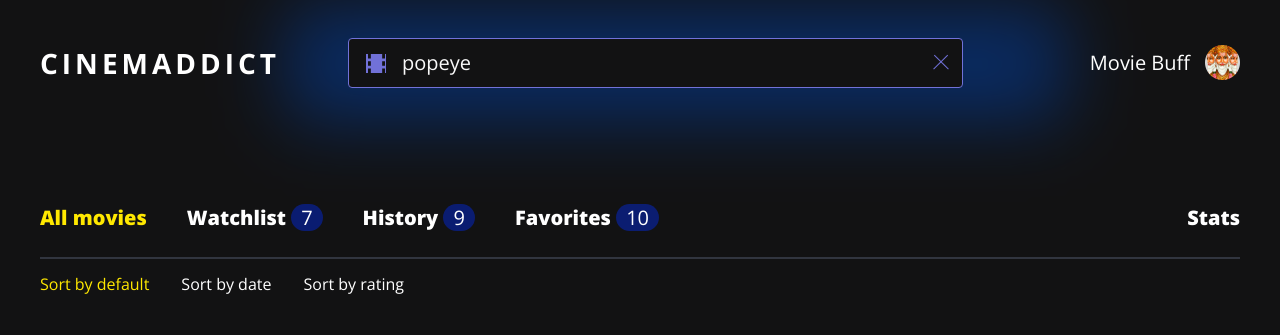
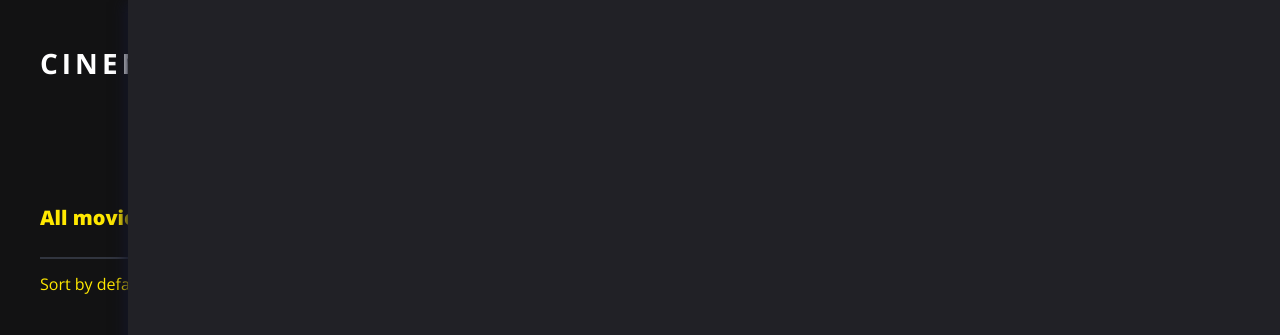
Before and after one commit to ilg2005/577479-cinemaddict-9, a website built with webpack: page public/index.html in a window 1280 px wide. Shown: the top 335 px of the page. Built offline with nearby package versions, Linux system fonts and the light colour scheme.

Commit message:
class PopupContainer

```diff
--- a/public/css/main.css
+++ b/public/css/main.css
@@ -527,7 +527,6 @@ button {
 
 .film-details {
   position: fixed;
-  display: none;
   height: 100vh;
   top: 0;
   right: 0;
--- a/src/components/popup-container.js
+++ b/src/components/popup-container.js
@@ -1,5 +1,16 @@
-export const getPopupContainerMarkup = () => (`
-<section class="film-details">
+import {utils} from "./utils.js";
+
+export default class PopupContainer {
+  getElement() {
+    if (!this._element) {
+      this._element = utils.createElement(this.getTemplate());
+    }
+
+    return this._element;
+  }
+
+  getTemplate() {
+    return `<section class="film-details">
   <form class="film-details__inner" action="" method="get">
     <div class="form-details__top-container">
     </div>
@@ -10,5 +21,6 @@ export const getPopupContainerMarkup = () => (`
     <div class="form-details__bottom-container">
     </div>
   </form>
-</section>
-`);
+</section>`;
+  }
+}
--- a/src/main.js
+++ b/src/main.js
@@ -8,9 +8,9 @@ import ContentContainer from "./components/content-container.js";
 import Film from "./components/film.js";
 import ShowMoreBtn from "./components/show-more-btn.js";
 import Footer from "./components/footer.js";
+import PopupContainer from "./components/popup-container.js";
 
 /*
-import {getPopupContainerMarkup} from "./components/popup-container.js";
 import {getPopupContentMarkup} from "./components/popup-top-content.js";
 import {getUserRatingMarkup} from "./components/popup-user-rating.js";
 import {getCommentsMarkup} from "./components/popup-comments.js";
@@ -115,13 +115,14 @@ if (!FILMS.length) {
   const footer = new Footer(FILMS);
   utils.render(document.querySelector(`.footer__statistics`), footer.getElement(), `beforeend`);
 
-/*
-  renderElement(document.querySelector(`body`), getPopupContainerMarkup());
+  const popupContainer = new PopupContainer();
+  utils.render(document.querySelector(`body`), popupContainer.getElement(), `beforeend`);
 
   const popupTopContainerElement = document.querySelector(`.form-details__top-container`);
   const popupMiddleContainerElement = document.querySelector(`.form-details__middle-container`);
   const popupBottomContainerElement = document.querySelector(`.form-details__bottom-container`);
 
+/*
   renderElement(popupTopContainerElement, getPopupContentMarkup(FILMS[0]));
   renderElement(popupMiddleContainerElement, getUserRatingMarkup(FILMS[0]));
   renderElement(popupBottomContainerElement, getCommentsMarkup(FILMS[0]));
```
